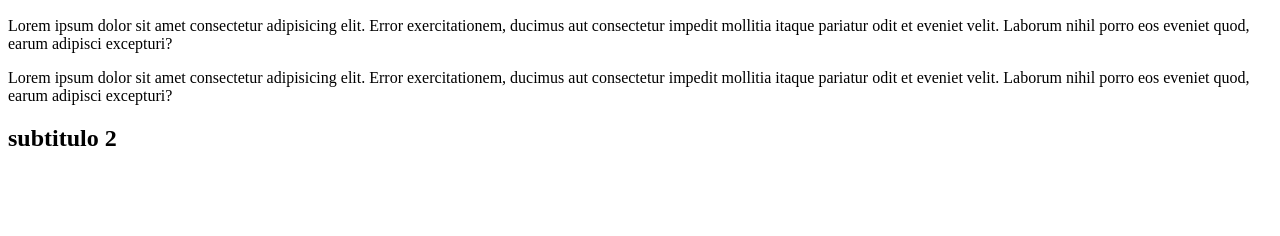
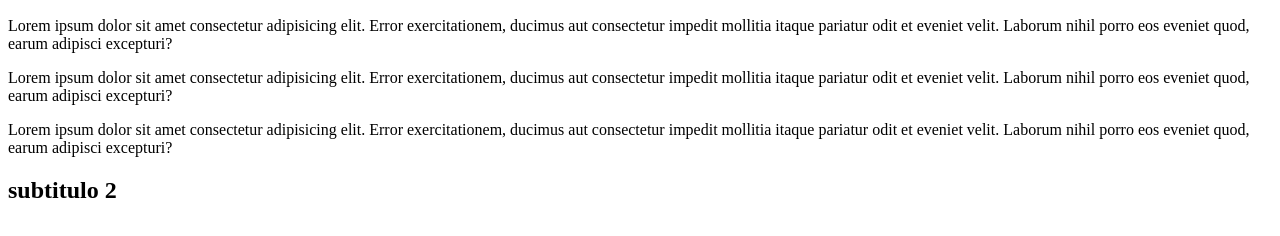
Before and after one commit to puzzle404/Tarea-git-comandos, a plain HTML site: page index.html in a window 1280 px wide. Shown: the part 416-652 px from the top of the page. Drawn offline with Linux system fonts and the light colour scheme.

Commit message:
Agregue un parrafo3

```diff
--- a/index.html
+++ b/index.html
@@ -16,6 +16,12 @@
       odit et eveniet velit. Laborum nihil porro eos eveniet quod, earum
       adipisci excepturi?
     </p>
+    <p>
+      Lorem ipsum dolor sit amet consectetur adipisicing elit. Error
+      exercitationem, ducimus aut consectetur impedit mollitia itaque pariatur
+      odit et eveniet velit. Laborum nihil porro eos eveniet quod, earum
+      adipisci excepturi?
+    </p>
     <h2>subtitulo 2</h2>
   </body>
 </html>
```
